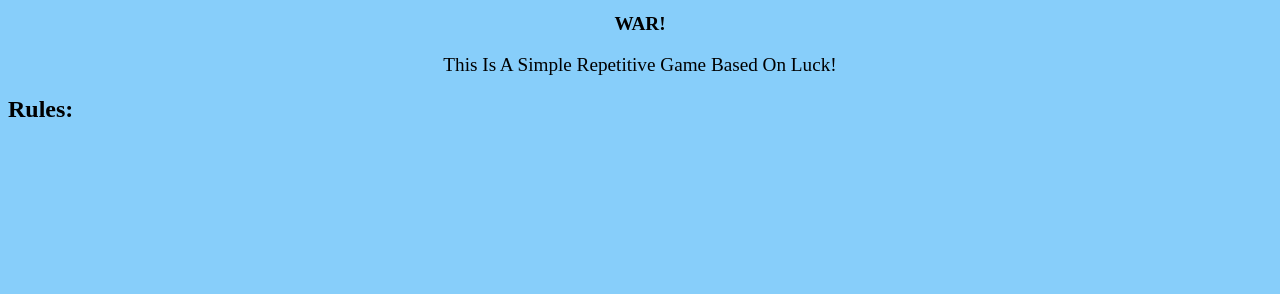
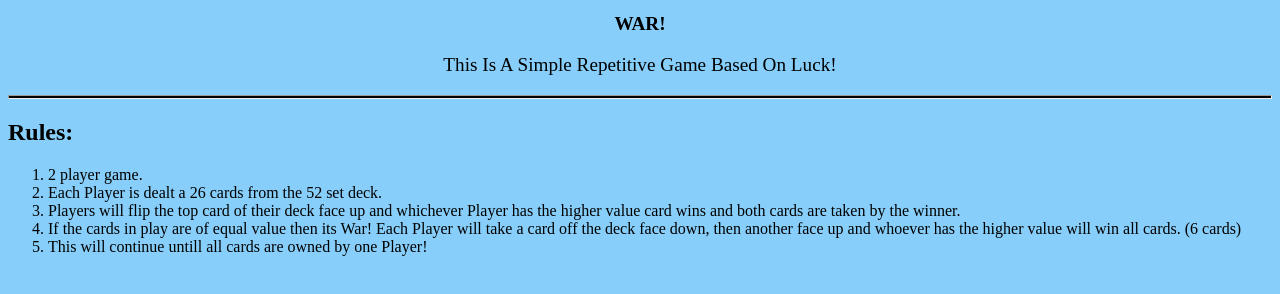
Before and after one commit to DreBenj123/Dres-War-Card-Game, a plain HTML site: page War.html in a window 1280 px wide. Drawn offline with Linux system fonts and the light colour scheme.

Commit message:
Number 2 commit
rules set in HTML

```diff
--- a/War.html
+++ b/War.html
@@ -13,14 +13,17 @@
     <h1><b>WAR!</b></h1>
     <p>This Is A Simple Repetitive Game Based On Luck!</p>
     </div>
+    <hr>
     <div align = left>
         <h2>Rules:</h2>
-        <table>
-            <tr>
-
-            </tr>
-        </table>
-    </div>
+    <ol>
+        <li>2 player game.</li>
+        <li>Each Player is dealt a 26 cards from the 52 set deck. </li>
+        <li>Players will flip the top card of their deck face up and whichever Player has the higher value card wins and both cards are taken by the winner. </li>
+        <li>If the cards in play are of equal value then its War! Each Player will take a card off the deck face down, then another face up and whoever has the higher value will win all cards. (6 cards) </li>
+        <li>This will continue untill all cards are owned by one Player!</li>
+    </ol>
+     </div>
 
 </body>
 </html>
--- a/war.css
+++ b/war.css
@@ -4,3 +4,7 @@ h1,p {
 body{
     background-color: lightskyblue;
 }
+hr {
+    height: 2px;
+    background-color: black;
+}
```
